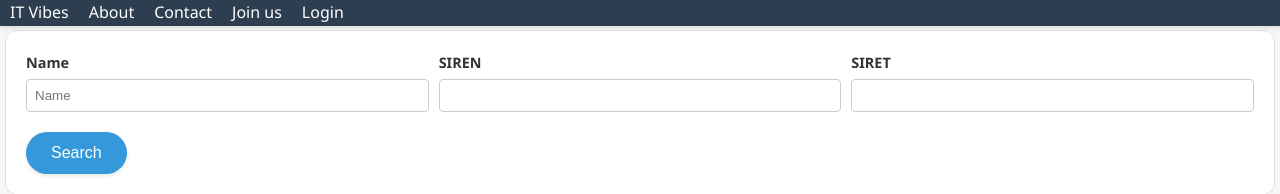
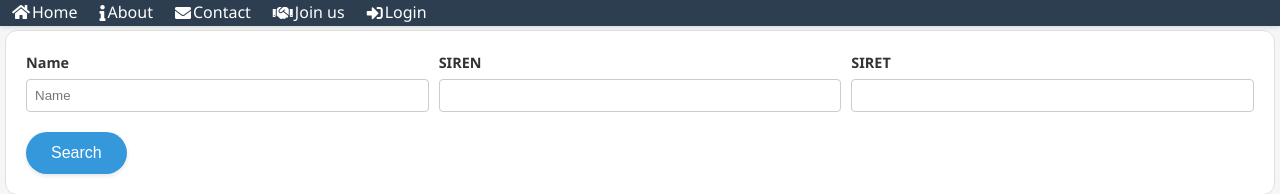
Before and after one commit to sema4-conseil/it-vibe, a Vue app in the folder it-vibe-fe/: page / in a window 1280 px wide. Shown: the top 194 px of the page. Built offline with nearby package versions, Linux system fonts and the light colour scheme; no server answers.

Commit message:
Issue #126 [FE] add icons
- Add icons to navbar and buttons.

```diff
--- a/it-vibe-fe/src/App.vue
+++ b/it-vibe-fe/src/App.vue
@@ -2,18 +2,28 @@
   <div id="app" class="app">
     <nav class="navbar">
       <ul class="menu">
-        <li><a href="/">IT Vibes</a></li>
-        <li><a href="/about">About</a></li>
-        <li><a href="/contact">Contact</a></li>
-        <li><a href="/join_us">Join us</a></li>
+        <li>
+          <a href="/"
+            ><span><i class="fa fa-home"></i>Home</span></a
+          >
+        </li>
+        <li>
+          <a href="/about"><i class="fa fa-info"></i>About</a>
+        </li>
+        <li>
+          <a href="/contact"><i class="fa fa-envelope"></i>Contact</a>
+        </li>
+        <li>
+          <a href="/join_us"><i class="fa fa-handshake"></i>Join us</a>
+        </li>
         <li v-if="connectedUser">
           <span><i class="fas fa-user"></i> {{ connectedUser }}</span>
         </li>
         <li v-if="connectedUser">
-          <a href="/logout"><span>logout</span></a>
+          <a href="/logout"><i class="fa fa-sign-out-alt"></i>Logout</a>
         </li>
         <li v-else>
-          <a href="/login">Login</a>
+          <a href="/login"><i class="fas fa-sign-in-alt"></i>Login</a>
         </li>
       </ul>
     </nav>
@@ -112,6 +122,11 @@ export default {
   padding: 0px 5px;
 }
 
+.fa,
+.fas {
+  margin: 0px 2px;
+}
+
 /* Media Query for small screens */
 @media (max-width: 768px) {
   .menu {
```
